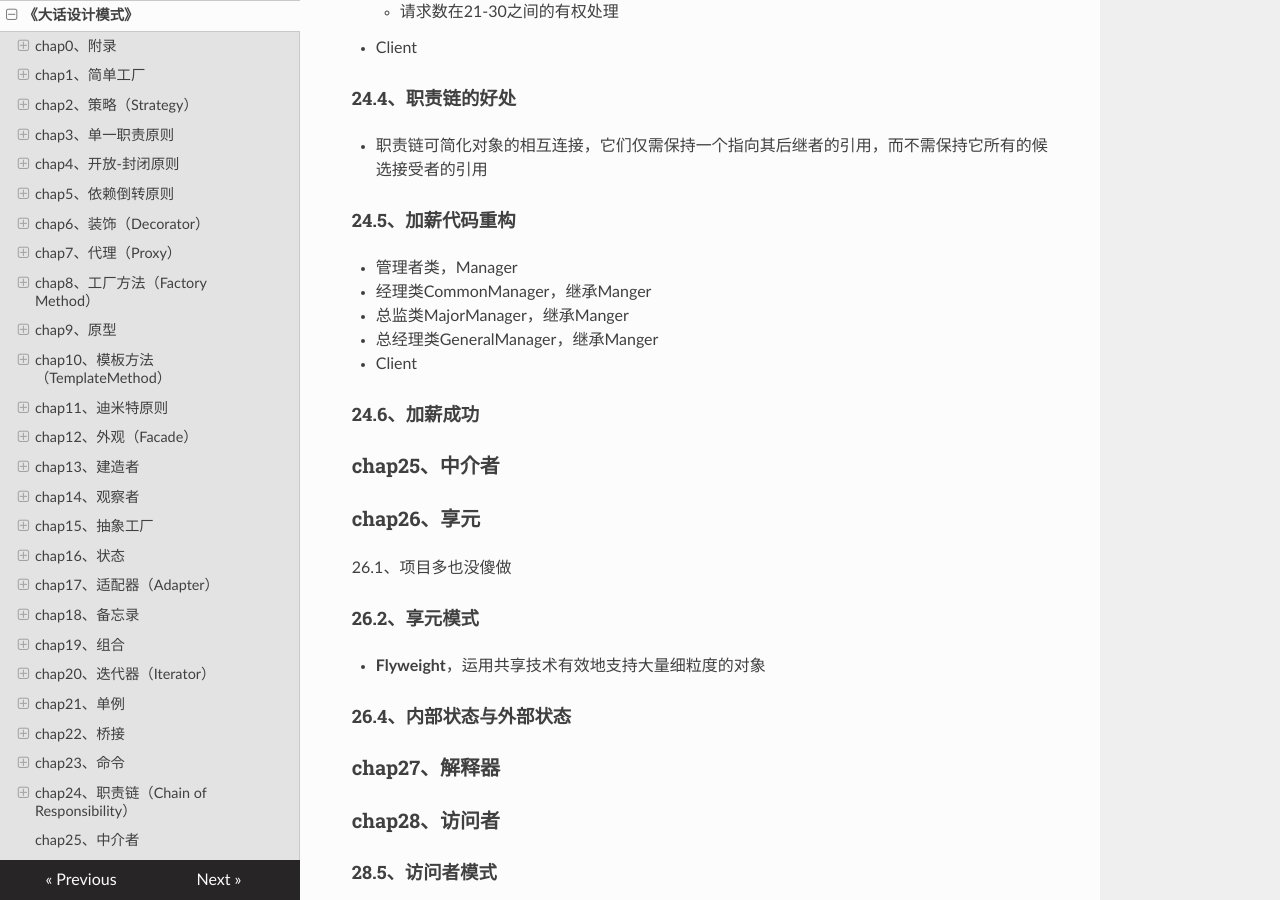
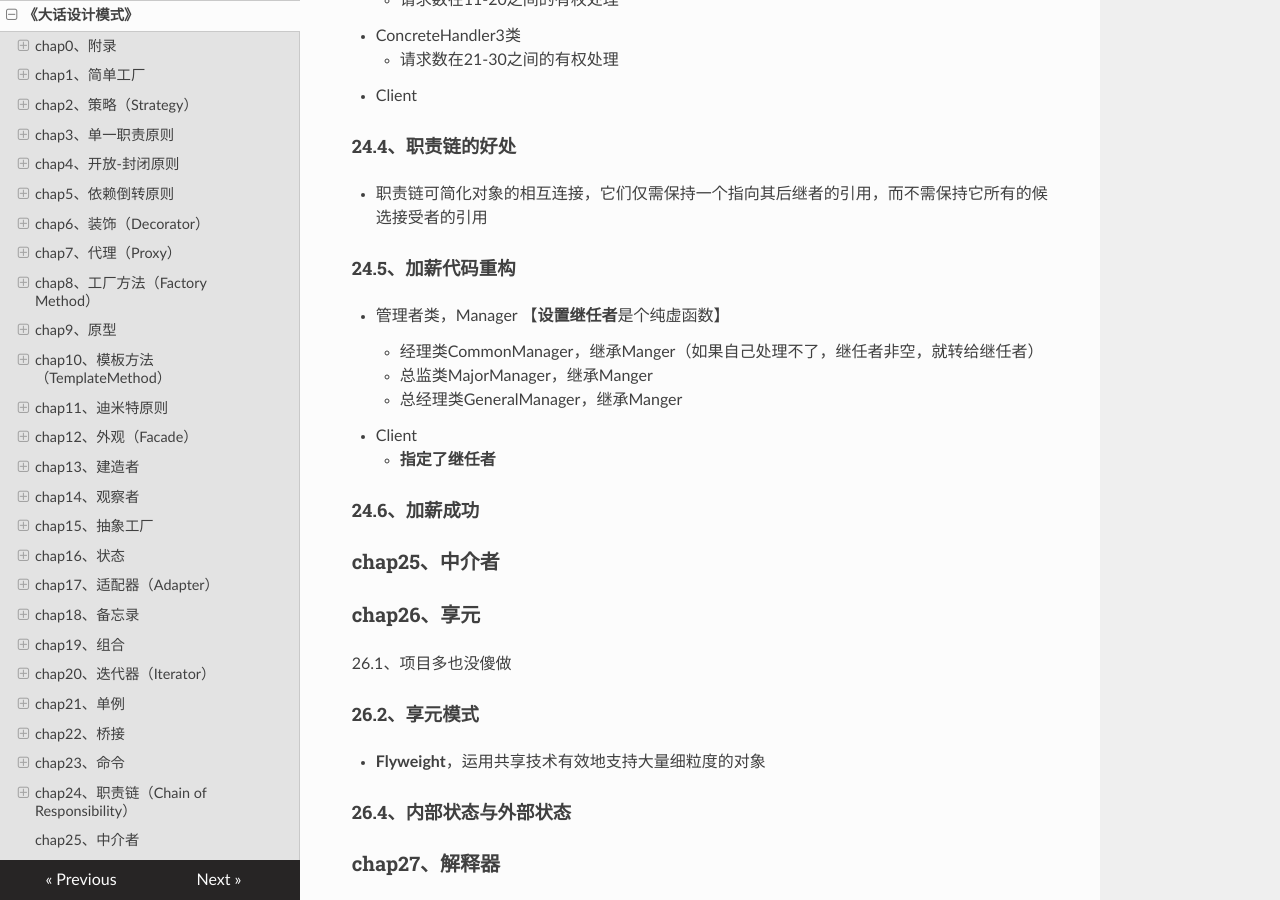
Before and after one commit to wolflion/booknotes, an MkDocs documentation site: the page built from docs/408/大话设计模式.md, in a window 1280 px wide and 900 px high, scrolled down 21730 px. Built offline with MkDocs 1.6.1, drawn with Linux system fonts in a browser that asks for light colours; nearby versions of some CDN libraries; some of the changed text lies outside the part shown.

Commit message:
Update 大话设计模式.md

```diff
--- a/docs/408/大话设计模式.md
+++ b/docs/408/大话设计模式.md
@@ -4,6 +4,7 @@
 
   + chap13(builder，初步成功)
   + chap17（Adapter，初步成功）
+  + chap24（Chain of Responsibilty，全章逻辑没啥问题，代码自己还没完全敲完，思路没问题了）
 
 + 3个分类，7个原则
 
@@ -832,11 +833,12 @@
 
 #### 24.5、加薪代码重构
 
-+ 管理者类，Manager
-+ 经理类CommonManager，继承Manger
-+ 总监类MajorManager，继承Manger
-+ 总经理类GeneralManager，继承Manger
++ 管理者类，Manager  【**设置继任者**是个纯虚函数】
+  + 经理类CommonManager，继承Manger（如果自己处理不了，继任者非空，就转给继任者）
+  + 总监类MajorManager，继承Manger
+  + 总经理类GeneralManager，继承Manger
 + Client
+  + **指定了继任者**
 
 #### 24.6、加薪成功
 
```
